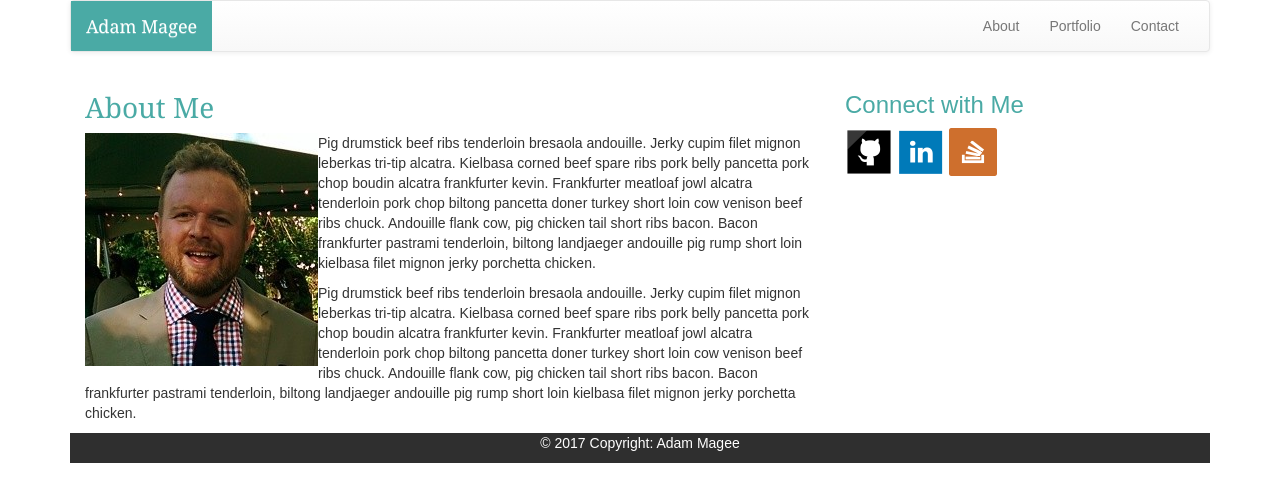
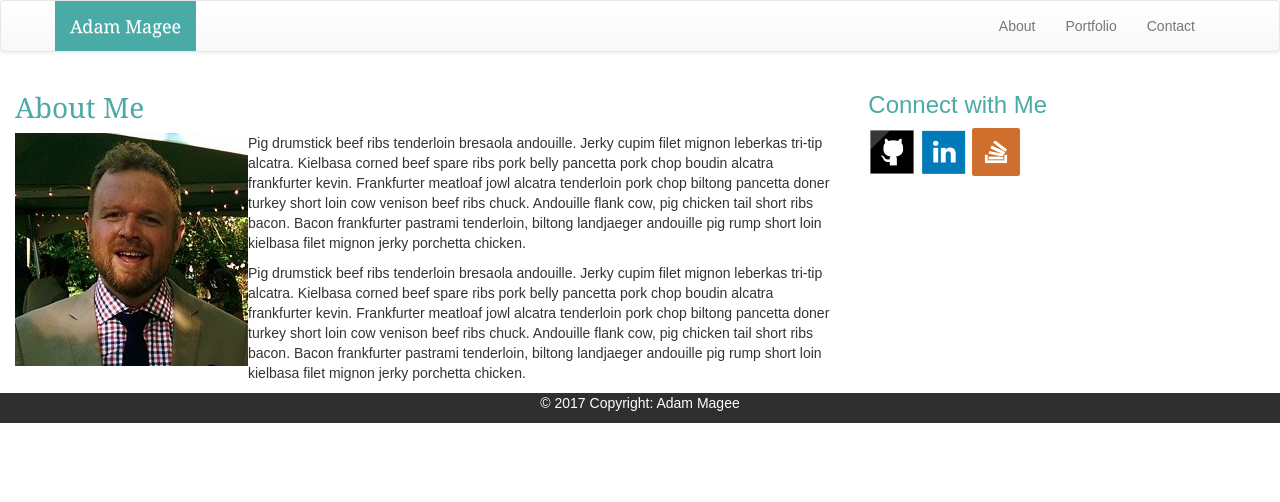
Before and after one commit to spintax/Bootstrap-portfolio, a plain HTML site: page index.html in a window 1280 px wide. Drawn offline with nearby package versions, Linux system fonts and the light colour scheme.

Commit message:
revisions

```diff
--- a/index.html
+++ b/index.html
@@ -30,11 +30,11 @@
 </head>
 
 <body>
-  <div class="container">
+
 
   <nav class="navbar navbar-default" role="navigation">
 
-      <div class="container-fluid">
+    <div class="container">
       <!-- Brand and toggle get grouped for better mobile display -->
       <div class="navbar-header">
         <a class="navbar-brand" href="index.html">Adam Magee</a>
@@ -55,7 +55,7 @@
           <li><a href="index.html" target="_blank">About</a></li>
           <li><a href="portfolio.html" target="_blank">Portfolio</a></li>
           <li><a href="contact.html" target="_blank">Contact</a></li>
-            </li>
+
         </ul>
       </div>
 
```
Lines whose indentation alone changed are shown as unchanged.
